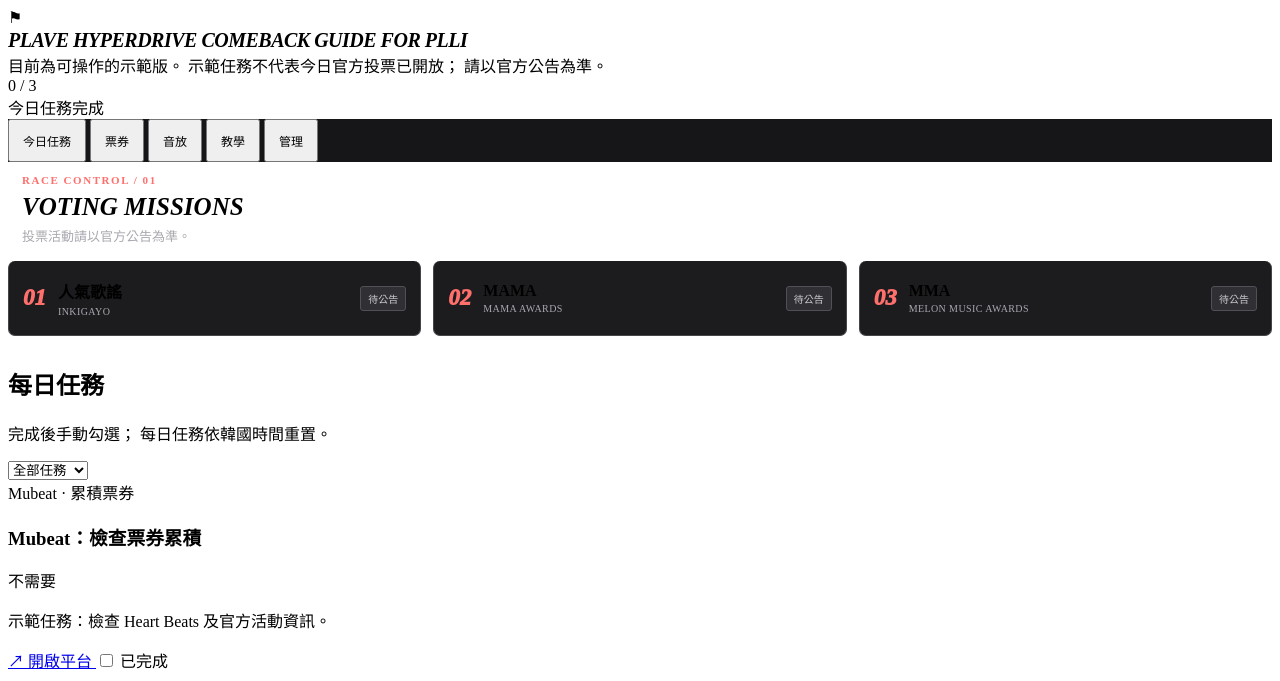
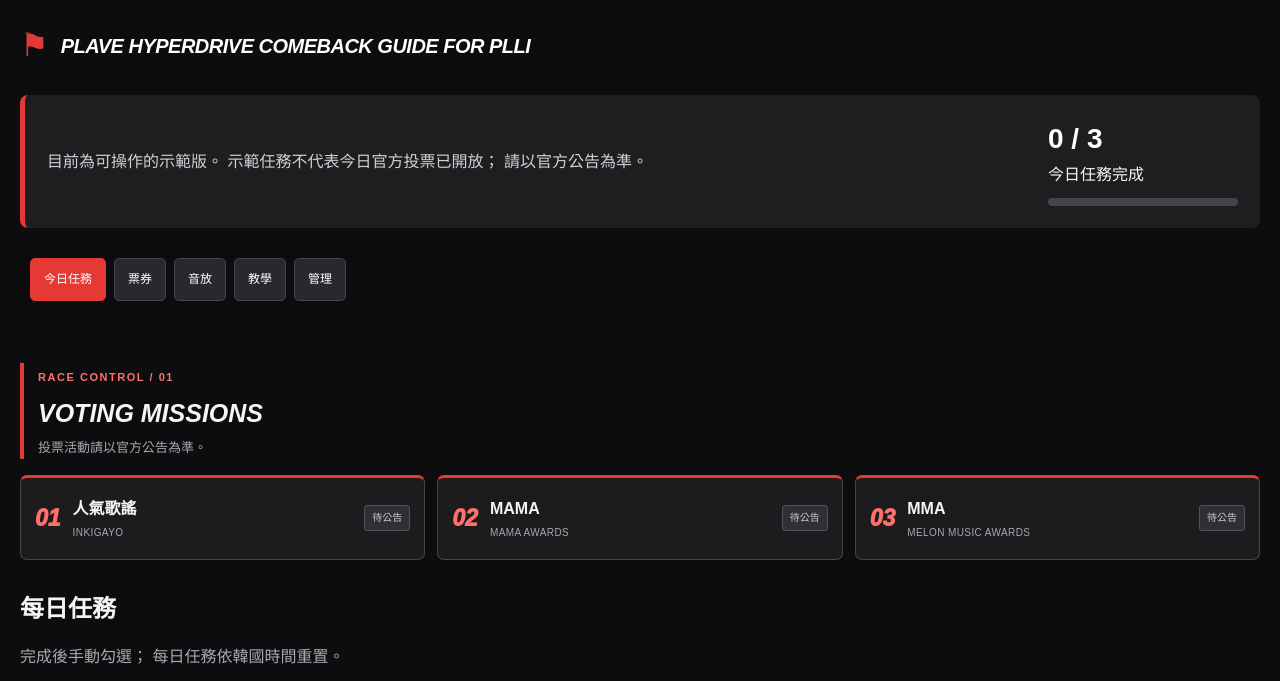
Before and after one commit to hirunezz/plli-voting-hub, a plain HTML site: page index.html in a window 1280 px wide. Shown: the top 681 px of the page. Drawn offline with Linux system fonts and the light colour scheme.

Commit message:
Add base styles for Hyperdrive project
Added base styles for the Hyperdrive project, including color variables, layout, and component styles.

```diff
--- a/style.css
+++ b/style.css
@@ -1,3 +1,220 @@
+
+/* HYPERDRIVE — BASE STYLE */
+
+:root {
+  --black: #0d0d0f;
+  --dark: #171719;
+  --panel: #1e1e21;
+  --gray: #8d8d93;
+  --line: #3a3a40;
+  --white: #f5f5f5;
+  --red: #e53935;
+  --red-dark: #b71c1c;
+}
+
+* {
+  box-sizing: border-box;
+}
+
+html {
+  background: #0d0d0f;
+}
+
+body {
+  margin: 0;
+  background: #0d0d0f;
+  color: #f5f5f5;
+  font-family: Arial, "Noto Sans TC", sans-serif;
+  line-height: 1.6;
+}
+
+#app {
+  max-width: 1440px;
+  margin: 0 auto;
+  padding: 20px;
+}
+
+header {
+  display: flex;
+  align-items: center;
+  justify-content: space-between;
+  gap: 16px;
+  margin-bottom: 24px;
+}
+
+.brand {
+  display: flex;
+  align-items: center;
+  gap: 12px;
+  min-width: 0;
+}
+
+.brand h1 {
+  margin: 0;
+  color: #fff;
+  font-size: clamp(16px, 2vw, 22px);
+  font-weight: 900;
+  font-style: italic;
+  line-height: 1.3;
+}
+
+.logo {
+  color: #e53935;
+  font-size: 32px;
+}
+
+.hero,
+.panel,
+.card,
+.task-card,
+.progress-card {
+  color: #f5f5f5;
+}
+
+.hero {
+  display: flex;
+  justify-content: space-between;
+  align-items: center;
+  gap: 20px;
+  padding: 22px;
+  background: #1e1e21;
+  border-left: 5px solid #e53935;
+  border-radius: 8px;
+  margin-bottom: 20px;
+}
+
+.notice {
+  color: #d0d0d5;
+}
+
+.progress-card {
+  min-width: 190px;
+}
+
+.progress-number {
+  color: #fff;
+  font-size: 28px;
+  font-weight: 900;
+}
+
+.progress-bar {
+  height: 8px;
+  margin-top: 10px;
+  background: #44444a;
+  border-radius: 4px;
+  overflow: hidden;
+}
+
+#progressBar {
+  height: 100%;
+  background: #e53935;
+}
+
+.tabs {
+  display: flex;
+  flex-wrap: wrap;
+  gap: 8px;
+  margin-bottom: 24px;
+  padding: 10px;
+  background: #171719;
+  border-radius: 8px;
+}
+
+button,
+select,
+input,
+textarea {
+  font: inherit;
+}
+
+.tabs button {
+  padding: 10px 16px;
+  color: #fff;
+  background: #29292d;
+  border: 1px solid #45454a;
+  border-radius: 5px;
+  cursor: pointer;
+}
+
+.tabs button.active {
+  background: #e53935;
+  border-color: #e53935;
+}
+
+.panel {
+  padding: 20px 0;
+}
+
+.section-heading {
+  display: flex;
+  justify-content: space-between;
+  align-items: center;
+  gap: 16px;
+  margin-bottom: 20px;
+}
+
+.section-heading h2 {
+  margin: 0;
+}
+
+.section-heading p,
+.muted {
+  color: #a8a8af;
+}
+
+.task-grid {
+  display: grid;
+  grid-template-columns: repeat(auto-fit, minmax(260px, 1fr));
+  gap: 16px;
+}
+
+.task-grid > * {
+  padding: 18px;
+  background: #1e1e21;
+  border: 1px solid #45454a;
+  border-radius: 8px;
+}
+
+.card {
+  padding: 20px;
+  background: #1e1e21;
+  border: 1px solid #45454a;
+  border-radius: 8px;
+}
+
+.primary {
+  background: #e53935;
+  color: #fff;
+  border: 0;
+  border-radius: 5px;
+  padding: 10px 16px;
+  cursor: pointer;
+}
+
+footer {
+  margin-top: 40px;
+  padding: 24px 0;
+  color: #a8a8af;
+  text-align: center;
+  border-top: 1px solid #45454a;
+}
+
+@media (max-width: 700px) {
+  #app {
+    padding: 12px;
+  }
+
+  header,
+  .hero {
+    flex-direction: column;
+    align-items: stretch;
+  }
+
+  .section-heading {
+    flex-direction: column;
+    align-items: flex-start;
+  }
+}
 
   .section-heading {
     align-items: flex-start;
```
